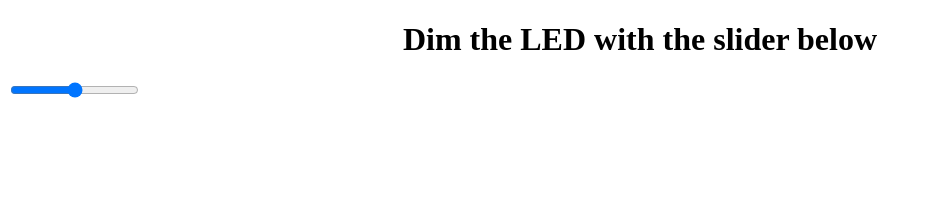
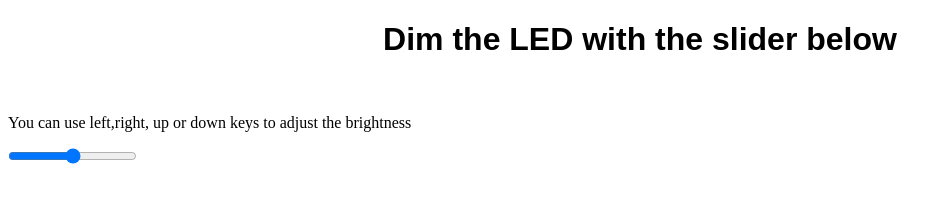
Before and after one commit to radlee/bootcamp, a website: page dim_led/public/index.html in a window 1280 px wide. Shown: the whole page, without its empty margins (0-952 px from the left). Drawn offline with nearby package versions, Linux system fonts and the light colour scheme; no server answers.

Commit message:
Added css code and ammended comments

```diff
--- a/dim_led/app.js
+++ b/dim_led/app.js
@@ -13,10 +13,10 @@ board.on('ready', function() {
   console.log('board ready');
   //Create new led and controll it from pin 5 on your Arduino
   var led = new five.Led(5);
-  // From socket.io, on connection event logout that there is connection
+  // From socket.io, on connection event, console log that there is a connection
   io.sockets.on('connection', (socket) => {
     console.log('connection made');
-    //Get the value from the slider and console log it and pass it to brightness method
+    //Get the value from the slider(HTML) and console log it and pass it to brightness method
     socket.on('brightness', function(data) {
       console.log(data.value);
       led.brightness(data.value);
--- a/dim_led/public/css/index.css
+++ b/dim_led/public/css/index.css
@@ -1,3 +1,7 @@
 h1{
   text-align: center;
+  font-family: arial;
 }
+#control{
+  margin: auto;
+}
--- a/dim_led/public/index.html
+++ b/dim_led/public/index.html
@@ -10,6 +10,8 @@
 
 <body>
   <h1>Dim the LED with the slider below</h1>
+  <br>
+  <p>You can use left,right, up or down keys to adjust the brightness</p>
   <input id="control" type="range" min="0" max="200"step="1" oninput="getValue(this.value)" onchange="getValue(this.value)"></input>
 
   <script src="/socket.io/socket.io.js"></script>
```
